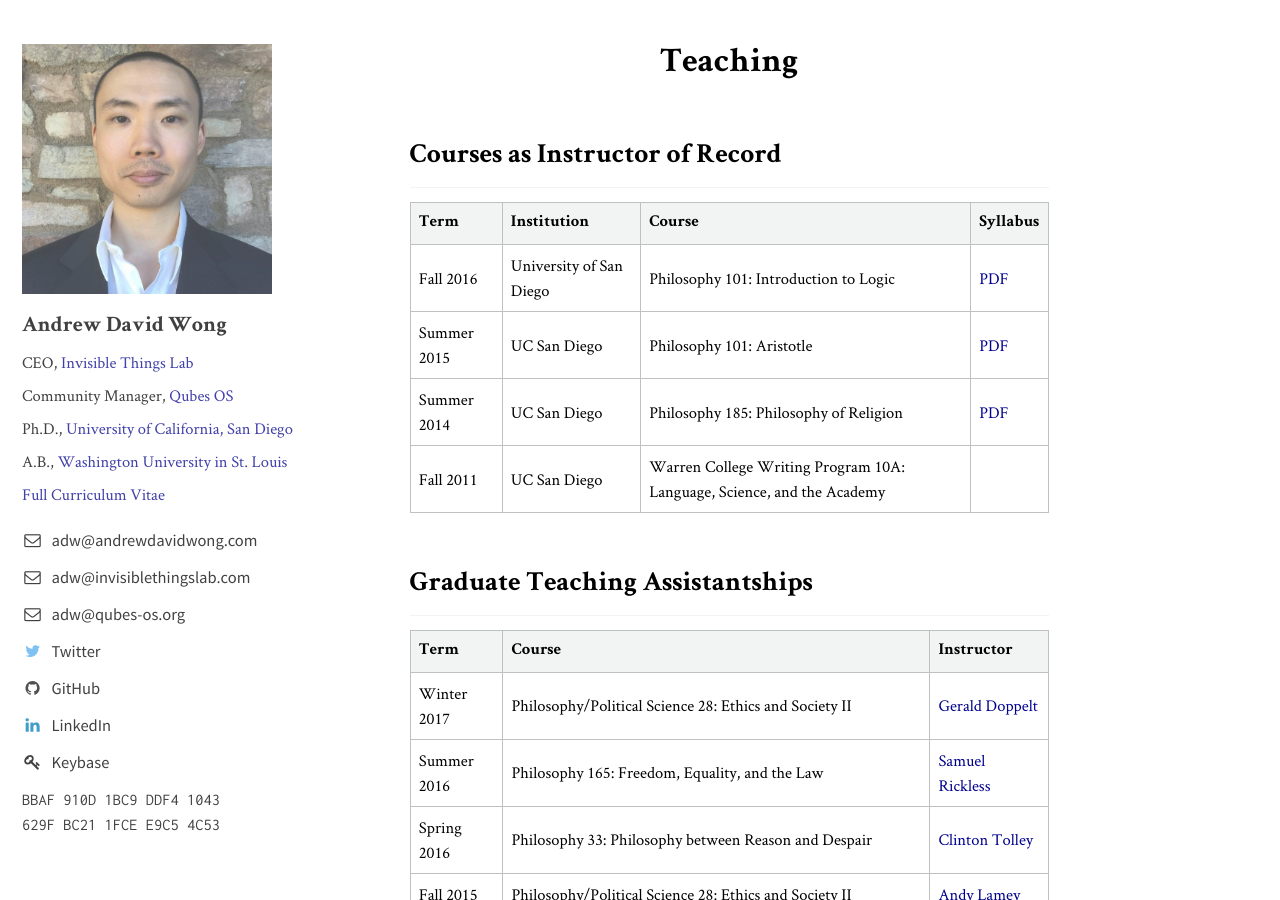
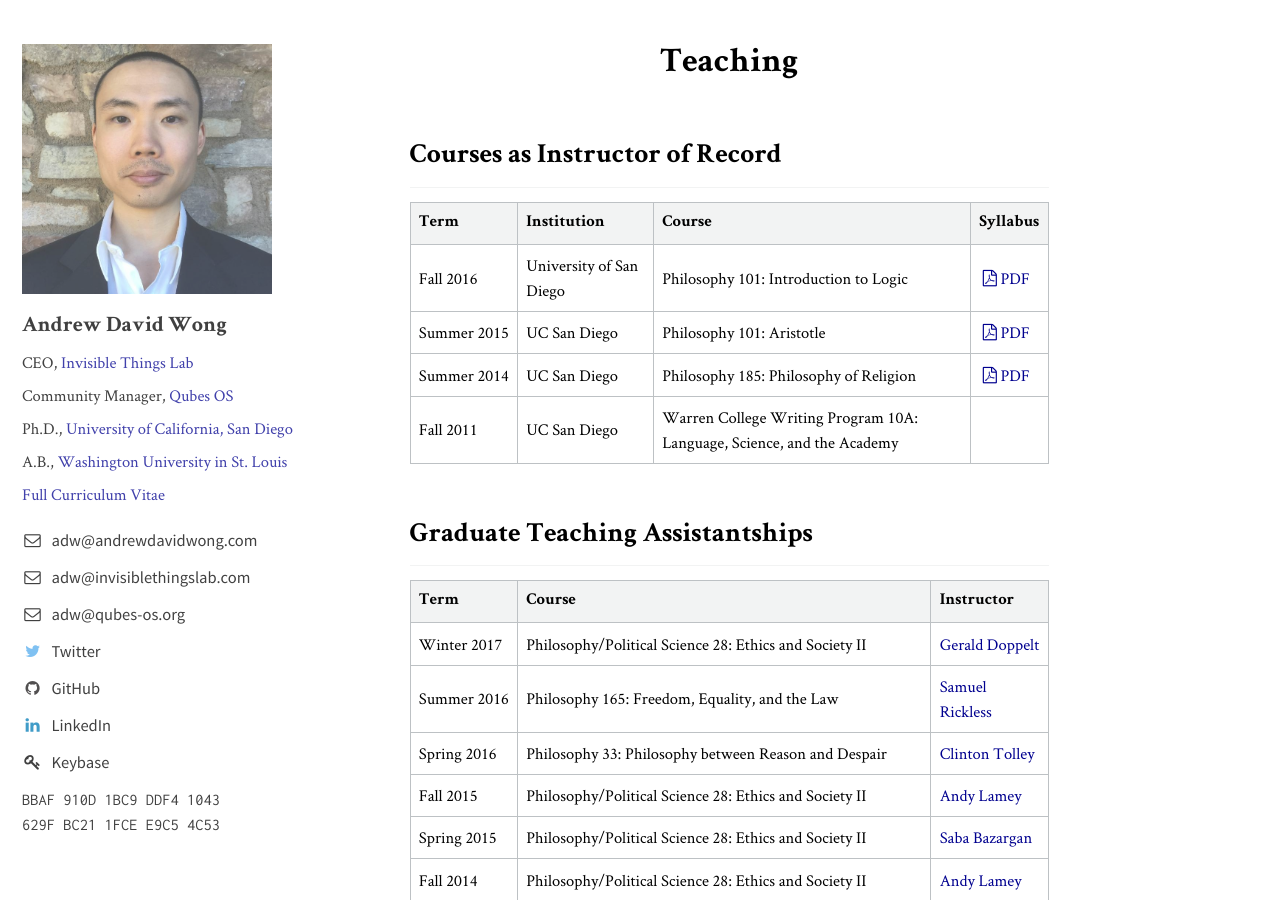
Before and after one commit to andrewdavidwong/web, a Jekyll site: the page built from teaching/index.html, in a window 1280 px wide and 900 px high. Built offline with Jekyll 4.4.1, drawn with Linux system fonts in a browser that asks for light colours.

Commit message:
Fit date cells to width

```diff
--- a/teaching/index.html
+++ b/teaching/index.html
@@ -15,31 +15,31 @@ layout: single
 </thead>
 <tbody>
   <tr>
-    <td>Fall 2016</td>
+    <td class="fit">Fall 2016</td>
     <td>University of San Diego</td>
     <td>Philosophy 101: Introduction to Logic</td>
     <td><a href="/teaching/phil-101_syllabus_20160906.pdf" type="application/pdf"
            title="PHIL 101: Introduction to Logic Syllabus [52.7 kB PDF-1.5]">
-        <span class="icon-small icon-file-pdf-o"></span>PDF</a></td>
+        <span class="fa fa-fw fa-file-pdf-o"></span>PDF</a></td>
   </tr>
   <tr>
-    <td>Summer 2015</td>
+    <td class="fit">Summer 2015</td>
     <td>UC San Diego</td>
     <td>Philosophy 101: Aristotle</td>
     <td><a href="/teaching/phil-101_syllabus_20150802.pdf" type="application/pdf"
            title="PHIL 101: Aristotle Syllabus [74.6 kB PDF-1.5]">
-        <span class="icon-small icon-file-pdf-o"></span>PDF</a></td>
+        <span class="fa fa-fw fa-file-pdf-o"></span>PDF</a></td>
   </tr>
   <tr>
-    <td>Summer 2014</td>
+    <td class="fit">Summer 2014</td>
     <td>UC San Diego</td>
     <td>Philosophy 185: Philosophy of Religion</td>
     <td><a href="/teaching/phil-185_syllabus_20140628.pdf" type="application/pdf"
            title="PHIL 185: Philosophy of Religion Syllabus [88.5 kB PDF-1.5]">
-        <span class="icon-small icon-file-pdf-o"></span>PDF</a></td>
+        <span class="fa fa-fw fa-file-pdf-o"></span>PDF</a></td>
   </tr>
   <tr>
-    <td>Fall 2011</td>
+    <td class="fit">Fall 2011</td>
     <td>UC San Diego</td>
     <td>Warren College Writing Program 10A: Language, Science, and the Academy</td>
     <td></td>
@@ -57,102 +57,102 @@ layout: single
 </thead>
 <tbody>
   <tr>
-    <td>Winter 2017</td>
+    <td class="fit">Winter 2017</td>
     <td>Philosophy/Political Science 28: Ethics and Society II</td>
     <td><a href="http://philosophyfaculty.ucsd.edu/faculty/doppelt/index.html">Gerald Doppelt</a></td>
   </tr>
   <tr>
-    <td>Summer 2016</td>
+    <td class="fit">Summer 2016</td>
     <td>Philosophy 165: Freedom, Equality, and the Law</td>
     <td><a href="http://samrickless.com/">Samuel Rickless</a></td>
   </tr>
   <tr>
-    <td>Spring 2016</td>
+    <td class="fit">Spring 2016</td>
     <td>Philosophy 33: Philosophy between Reason and Despair</td>
     <td><a href="http://clintontolley.info/">Clinton Tolley</a></td>
   </tr>
   <tr>
-    <td>Fall 2015</td>
+    <td class="fit">Fall 2015</td>
     <td>Philosophy/Political Science 28: Ethics and Society II</td>
     <td><a href="http://andylamey.com">Andy Lamey</a></td>
   </tr>
   <tr>
-    <td>Spring 2015</td>
+    <td class="fit">Spring 2015</td>
     <td>Philosophy/Political Science 28: Ethics and Society II</td>
     <td><a href="https://philosophy.ucsd.edu/people/faculty-sites/sbazargan.html">Saba Bazargan</a></td>
   </tr>
   <tr>
-    <td>Fall 2014</td>
+    <td class="fit">Fall 2014</td>
     <td>Philosophy/Political Science 28: Ethics and Society II</td>
     <td><a href="http://andylamey.com">Andy Lamey</a></td>
   </tr>
   <tr>
-    <td>Spring 2014</td>
+    <td class="fit">Spring 2014</td>
     <td>Philosophy/Political Science 27: Ethics and Society I</td>
     <td><a href="http://andylamey.com">Andy Lamey</a></td>
   </tr>
   <tr>
-    <td>Fall 2013</td>
+    <td class="fit">Fall 2013</td>
     <td>Philosophy 10: Introduction to Logic</td>
     <td><a href="https://sites.google.com/site/nalexjacobs/">Nat Jacobs</a></td>
   </tr>
   <tr>
-    <td>Summer 2013</td>
+    <td class="fit">Summer 2013</td>
     <td>Philosophy 120: Symbolic Logic</td>
     <td><a href="http://acsweb.ucsd.edu/~tosato/Tomoya_Sato/index.html">Tomoya Sato</a></td>
   </tr>
   <tr>
-    <td>Spring 2013</td>
+    <td class="fit">Spring 2013</td>
     <td>Philosophy/Political Science 27: Ethics and Society I</td>
     <td><a href="http://philosophyfaculty.ucsd.edu/faculty/doppelt/index.html">Gerald Doppelt</a></td>
   </tr>
   <tr>
-    <td>Winter 2013</td>
+    <td class="fit">Winter 2013</td>
     <td>Philosophy/Political Science 27: Ethics and Society I</td>
     <td><a href="http://samrickless.com/">Samuel Rickless</a></td>
   </tr>
   <tr>
-    <td>Fall 2012</td>
+    <td class="fit">Fall 2012</td>
     <td>Philosophy 13: Introduction to Philosophy: Ethics</td>
     <td><a href="http://davidobrink.com">David Brink</a></td>
   </tr>
   <tr>
-    <td>Summer 2012</td>
+    <td class="fit">Summer 2012</td>
     <td>Philosophy 162: Contemporary Moral Issues</td>
     <td><a href="https://sites.google.com/site/tgpummer">Theron Pummer</a></td>
   </tr>
   <tr>
-    <td>Spring 2012</td>
+    <td class="fit">Spring 2012</td>
     <td>Philosophy 13: Introduction to Philosophy: Ethics</td>
     <td><a href="https://www.scu.edu/cas/philosophy/faculty-and-staff/erick-j-ramirez/">Erick Ramirez</a></td>
   </tr>
   <tr>
-    <td>Spring 2011</td>
+    <td class="fit">Spring 2011</td>
     <td>Humanities 2: Rome, Christianity, and the Middle Ages</td>
     <td>Stanley Chodorow</td>
   </tr>
   <tr>
-    <td>Winter 2011</td>
+    <td class="fit">Winter 2011</td>
     <td>Humanities 1: The Foundations of Western Civilization: Israel and Greece</td>
     <td><a href="http://literature.ucsd.edu/people/faculty/scox.html">Stephen Cox</a></td>
   </tr>
   <tr>
-    <td>Summer 2010</td>
+    <td class="fit">Summer 2010</td>
     <td>Philosophy 162: Contemporary Moral Issues</td>
     <td>Adam Streed</td>
   </tr>
   <tr>
-    <td>Spring 2010</td>
+    <td class="fit">Spring 2010</td>
     <td>Philosophy 13: Introduction to Philosophy: Ethics</td>
     <td><a href="https://philosophy.ucsd.edu/people/faculty-sites/sbazargan.html">Saba Bazargan</a></td>
   </tr>
   <tr>
-    <td>Winter 2010</td>
+    <td class="fit">Winter 2010</td>
     <td>Philosophy 32: Philosophy and the Rise of Modern Science: The Origins of Modern Philosophy</td>
     <td><a href="http://clintontolley.info/">Clinton Tolley</a></td>
   </tr>
   <tr>
-    <td>Fall 2009</td>
+    <td class="fit">Fall 2009</td>
     <td>Philosophy 13: Introduction to Philosophy: Ethics</td>
     <td><a href="http://davidobrink.com">David Brink</a></td>
   </tr>
@@ -169,12 +169,12 @@ layout: single
 </thead>
 <tbody>
   <tr>
-    <td>Spring 2014</td>
+    <td class="fit">Spring 2014</td>
     <td>The College Classroom (<a href="http://www.cirtl.net">CIRTL</a> Associate designation)</td>
     <td><a href="http://www.peternewbury.org">Peter Newbury</a></td>
   </tr>
   <tr>
-    <td>Fall 2010</td>
+    <td class="fit">Fall 2010</td>
     <td>Seminar in the Humanities (Revelle Humanities Program)</td>
     <td><a href="http://literature.ucsd.edu/people/faculty/scox.html">Stephen Cox</a></td>
   </tr>
```
